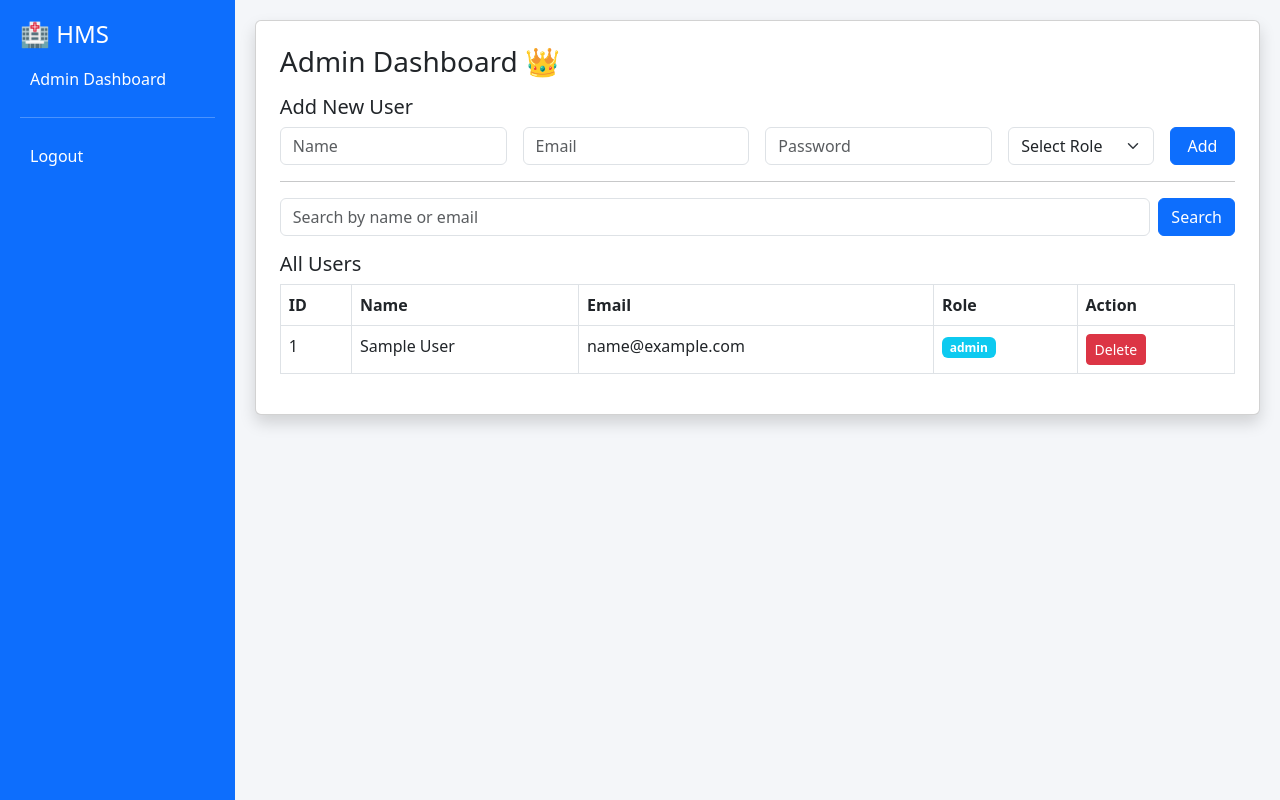
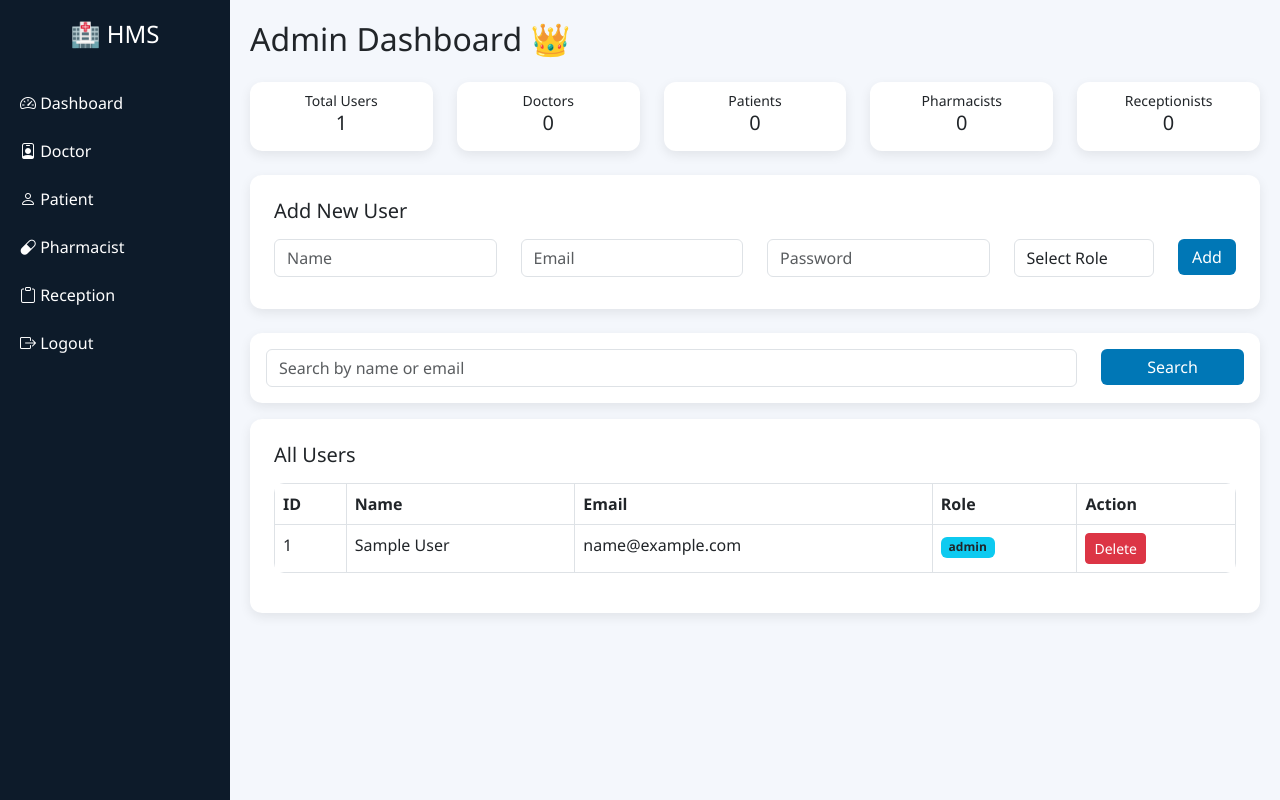
Before and after one commit to Dhannajay007/hospital-management-system, a Flask app: page /admin in a window 1280 px wide. Run offline with Flask 3, Linux system fonts and the light colour scheme; the visitor is signed in with stand-in values (Sample User, id 1); some libraries are stand-ins or nearby versions.

Commit message:
Added signup page and sidebar UI

```diff
--- a/app.py
+++ b/app.py
@@ -74,51 +74,155 @@
 
     return render_template('signup.html')
 
-@app.route("/admin")
-def admin_dashboard():
-    if "user" in session and session["role"] == "admin":
+@app.route('/admin', methods=['GET', 'POST'])
+def admin():
+    cur = mysql.connection.cursor()
 
-        search = request.args.get("search")
+    search = request.args.get('search')
 
-        cur = mysql.connection.cursor()
+    if search:
+        cur.execute("SELECT * FROM users WHERE name LIKE %s OR email LIKE %s",
+                    ('%' + search + '%', '%' + search + '%'))
+    else:
+        cur.execute("SELECT * FROM users")
 
-        if search:
-            query = """
-                SELECT * FROM users
-                WHERE name LIKE %s OR email LIKE %s
-            """
-            cur.execute(query, ('%' + search + '%', '%' + search + '%'))
-        else:
-            cur.execute("SELECT * FROM users")
+    users = cur.fetchall()
 
-        users = cur.fetchall()
-        cur.close()
+    # counts
+    cur.execute("SELECT COUNT(*) FROM users WHERE role='doctor'")
+    doctor_count = cur.fetchone()[0]
 
-        return render_template("admin.html", users=users)
+    cur.execute("SELECT COUNT(*) FROM users WHERE role='patient'")
+    patient_count = cur.fetchone()[0]
 
-    else:
-        return redirect("/")
+    cur.execute("SELECT COUNT(*) FROM users WHERE role='pharmacist'")
+    pharmacist_count = cur.fetchone()[0]
 
-@app.route("/doctor")
-def doctor_dashboard():
-    if "user" in session and session["role"] == "doctor":
+    cur.execute("SELECT COUNT(*) FROM users WHERE role='receptionist'")
+    reception_count = cur.fetchone()[0]
 
-        cur = mysql.connection.cursor()
+    cur.close()
 
-        # Show only this doctor's appointments
-        cur.execute("""
-            SELECT id, patient_email, appointment_date, status
-            FROM appointments
-            WHERE doctor_email = %s
-        """, (session["user"],))
+    return render_template(
+        'admin.html',
+        users=users,
+        doctor_count=doctor_count,
+        patient_count=patient_count,
+        pharmacist_count=pharmacist_count,
+        reception_count=reception_count
+    )
 
-        appointments = cur.fetchall()
-        cur.close()
+@app.route('/doctor')
+def doctor():
+    print("logged doctor:",session['user'])
+    if 'user' not in session:
+        return redirect('/')
 
-        return render_template("doctor.html", appointments=appointments)
+    doctor_email = session['user']
 
-    else:
-        return redirect("/")
+    cur = mysql.connection.cursor()
+
+    # ===== TOTAL PATIENTS =====
+    cur.execute("""
+        SELECT COUNT(*)
+        FROM requests
+        WHERE doctor_email=%s AND status='accepted'
+    """, (doctor_email,))
+    total_patients = cur.fetchone()[0]
+
+    # ===== TOTAL PRESCRIPTIONS =====
+    cur.execute("""
+        SELECT COUNT(*)
+        FROM prescriptions
+        WHERE doctor_email=%s
+    """, (doctor_email,))
+    total_prescriptions = cur.fetchone()[0]
+
+    # ===== ALL REQUESTS =====
+    cur.execute("""
+        SELECT * FROM requests
+        WHERE doctor_email=%s
+    """, (doctor_email,))
+    requests = cur.fetchall()
+
+    # ===== ACCEPTED PATIENTS =====
+    cur.execute("""
+        SELECT patient_email
+        FROM requests
+        WHERE doctor_email=%s AND status='accepted'
+    """, (doctor_email,))
+    accepted_patients = cur.fetchall()
+
+    # ===== PRESCRIPTIONS =====
+    cur.execute("""
+        SELECT * FROM prescriptions
+        WHERE doctor_email=%s
+    """, (doctor_email,))
+    prescriptions = cur.fetchall()
+
+    cur.close()
+
+    return render_template(
+        'doctor.html',
+        requests=requests,
+        accepted_patients=accepted_patients,
+        prescriptions=prescriptions,
+        total_patients=total_patients,
+        total_prescriptions=total_prescriptions
+    )
+
+@app.route('/accept/<int:id>')
+def accept(id):
+    cur = mysql.connection.cursor()
+
+    cur.execute("UPDATE requests SET status='accepted' WHERE id=%s", (id,))
+    mysql.connection.commit()
+
+    cur.close()
+    return redirect('/doctor')
+
+@app.route('/reject/<int:id>')
+def reject(id):
+    cur = mysql.connection.cursor()
+
+    cur.execute("UPDATE requests SET status='rejected' WHERE id=%s", (id,))
+    mysql.connection.commit()
+
+    cur.close()
+    return redirect('/doctor')
+
+@app.route('/add_prescription', methods=['POST'])
+def add_prescription():
+
+    if 'user' not in session:
+        return redirect('/')
+
+    doctor_email = session['user']
+
+    # GET DATA FROM FORM
+    patient_email = request.form.get('patient_email')
+    medicine = request.form.get('medicine')
+    notes = request.form.get('notes')
+
+    print("FORM DATA:", patient_email, medicine, notes)
+
+    # SAFETY CHECK (IMPORTANT)
+    if not patient_email or not medicine or not notes:
+        print("ERROR: Missing data")
+        return redirect('/doctor')
+
+    cur = mysql.connection.cursor()
+
+    cur.execute("""
+        INSERT INTO prescriptions
+        (patient_email, doctor_email, medicine, notes)
+        VALUES (%s, %s, %s, %s)
+    """, (patient_email, doctor_email, medicine, notes))
+
+    mysql.connection.commit()
+    cur.close()
+
+    return redirect('/doctor')
 
 @app.route("/patient")
 def patient_dashboard():
@@ -166,6 +270,25 @@
 
     else:
         return redirect("/")
+
+@app.route('/dispense/<int:id>')
+def dispense(id):
+
+    if 'user' not in session:
+        return redirect('/')
+
+    cur = mysql.connection.cursor()
+
+    cur.execute("""
+        UPDATE prescriptions
+        SET status = 'dispensed'
+        WHERE id = %s
+    """, (id,))
+
+    mysql.connection.commit()
+    cur.close()
+
+    return redirect('/pharmacist')
 
 @app.route("/add_user", methods=["POST"])
 def add_user():
@@ -223,15 +346,6 @@
     else:
         return redirect("/")
 
-@app.route("/add_prescription/<int:appointment_id>")
-def add_prescription(appointment_id):
-
-    if "user" in session and session["role"] == "doctor":
-
-        return render_template("add_prescription.html", appointment_id=appointment_id)
-
-    else:
-        return redirect("/")
 
 @app.route("/save_prescription", methods=["POST"])
 def save_prescription():
@@ -348,13 +462,15 @@
         existing_bill = cur.fetchone()
 
         if not existing_bill:
-            amount = 500
+            amount = 500  # fixed price
+
+            # ✅ INSERT BILL (THIS WAS MISSING)
             cur.execute("""
-    SELECT a.id, a.patient_email, a.doctor_email, a.appointment_date, a.status,
-           b.id as bill_id
-    FROM appointments a
-    LEFT JOIN bills b ON a.id = b.appointment_id
-            """)
+                INSERT INTO bills (appointment_id, patient_email, amount, status)
+                VALUES (%s, %s, %s, %s)
+            """, (appointment_id, patient_email, amount, 'Pending'))
+
+            mysql.connection.commit()
 
         cur.close()
 
@@ -403,6 +519,5 @@
     else:
         return redirect("/")
 
-
 if __name__ == "__main__":
     app.run(debug=True)
--- a/templates/admin.html
+++ b/templates/admin.html
@@ -1,28 +1,73 @@
-{% extends "base.html" %}
+{% extends 'base.html' %}
 
 {% block content %}
 
-<div class="card shadow p-4">
-    <h3 class="mb-3">Admin Dashboard 👑</h3>
+<h2 class="mb-4">Admin Dashboard 👑</h2>
 
-    <h5>Add New User</h5>
-    <form method="POST" action="/add_user" class="row g-3">
+<!-- ===== DASHBOARD CARDS ===== -->
+<div class="row mb-4 text-center">
 
-        <div class="col-md-3">
+    <div class="col">
+        <div class="card p-2">
+            <small>Total Users</small>
+            <h5>{{ users|length }}</h5>
+        </div>
+    </div>
+
+    <div class="col">
+        <div class="card p-2">
+            <small>Doctors</small>
+            <h5>{{ doctor_count }}</h5>
+        </div>
+    </div>
+
+    <div class="col">
+        <div class="card p-2">
+            <small>Patients</small>
+            <h5>{{ patient_count }}</h5>
+        </div>
+    </div>
+
+    <div class="col">
+        <div class="card p-2">
+            <small>Pharmacists</small>
+            <h5>{{ pharmacist_count }}</h5>
+        </div>
+    </div>
+
+    <div class="col">
+        <div class="card p-2">
+            <small>Receptionists</small>
+            <h5>{{ reception_count }}</h5>
+        </div>
+    </div>
+
+</div>
+
+
+<!-- ===== ADD USER FORM ===== -->
+<div class="card p-4 mb-4">
+    <h5 class="mb-3">Add New User</h5>
+
+    <form method="POST" action="/admin">
+        <div class="row">
+
+            <div class="col-md-3 mb-2">
                 <input type="text" name="name" class="form-control" placeholder="Name" required>
             </div>
 
-        <div class="col-md-3">
+            <div class="col-md-3 mb-2">
                 <input type="email" name="email" class="form-control" placeholder="Email" required>
             </div>
 
-        <div class="col-md-3">
+            <div class="col-md-3 mb-2">
                 <input type="password" name="password" class="form-control" placeholder="Password" required>
             </div>
 
-        <div class="col-md-2">
-            <select name="role" class="form-select" required>
+            <div class="col-md-2 mb-2">
+                <select name="role" class="form-control" required>
                     <option value="">Select Role</option>
+                    <option value="admin">Admin</option>
                     <option value="doctor">Doctor</option>
                     <option value="patient">Patient</option>
                     <option value="receptionist">Receptionist</option>
@@ -30,27 +75,37 @@
                 </select>
             </div>
 
-        <div class="col-md-1">
+            <div class="col-md-1 mb-2">
                 <button type="submit" class="btn btn-primary w-100">Add</button>
             </div>
 
+        </div>
     </form>
+</div>
+<!--==== search bar ====-->
+<div class="card p-3 mb-3">
+    <form method="GET" action="/admin">
+        <div class="row">
 
-    <hr>
-    <form method="GET" action="/admin" class="mb-3 d-flex">
+            <div class="col-md-10">
+                <input type="text" name="search" class="form-control"
+                       placeholder="Search by name or email">
+            </div>
 
-    <input type="text"
-           name="search"
-           class="form-control me-2"
-           placeholder="Search by name or email">
+            <div class="col-md-2">
+                <button class="btn btn-primary w-100">Search</button>
+            </div>
 
-    <button class="btn btn-primary">Search</button>
+        </div>
+    </form>
+</div>
 
-</form>
-    <h5>All Users</h5>
+<!-- ===== USER TABLE ===== -->
+<div class="card p-4">
+    <h5 class="mb-3">All Users</h5>
 
-    <div class="table-responsive">
-        <table class="table table-bordered table-hover">
+    <table class="table table-hover table-bordered">
+        <thead>
             <tr>
                 <th>ID</th>
                 <th>Name</th>
@@ -58,27 +113,28 @@
                 <th>Role</th>
                 <th>Action</th>
             </tr>
+        </thead>
 
+        <tbody>
             {% for user in users %}
             <tr>
                 <td>{{ user[0] }}</td>
                 <td>{{ user[1] }}</td>
                 <td>{{ user[2] }}</td>
                 <td>
-                    <span class="badge bg-info">{{ user[4] }}</span>
+                    <span class="badge bg-info text-dark">
+                        {{ user[4] }}
+                    </span>
                 </td>
                 <td>
-                    <a href="/delete_user/{{ user[0] }}"
-                       class="btn btn-sm btn-danger"
-                       onclick="return confirmAction('Delete this user?')">
+                    <a href="/delete/{{ user[0] }}" class="btn btn-danger btn-sm">
                         Delete
                     </a>
                 </td>
             </tr>
             {% endfor %}
+        </tbody>
     </table>
 </div>
 
-</div>
-
 {% endblock %}
--- a/templates/base.html
+++ b/templates/base.html
@@ -1,77 +1,109 @@
 <!DOCTYPE html>
-<html>
+<html lang="en">
 <head>
+    <meta charset="UTF-8">
     <title>Hospital System</title>
 
+    <!-- Bootstrap -->
     <link href="https://cdn.jsdelivr.net/npm/bootstrap@5.3.0/dist/css/bootstrap.min.css" rel="stylesheet">
+
+    <!-- Icons -->
+    <link href="https://cdn.jsdelivr.net/npm/bootstrap-icons/font/bootstrap-icons.css" rel="stylesheet">
 
     <style>
         body {
-            display: flex;
+            margin: 0;
+            background-color: #f4f7fc;
+            font-family: 'Segoe UI', sans-serif;
         }
 
+        /* Sidebar */
         .sidebar {
-            width: 250px;
-            height: 100vh;
-            background-color: #0d6efd;
+            position: fixed;
+            width: 230px;
+            height: 100%;
+            background: #0d1b2a;
             color: white;
+            padding-top: 20px;
+        }
+
+        .sidebar h4 {
+            text-align: center;
+            margin-bottom: 30px;
+        }
+
+        .sidebar a {
+            display: block;
+            padding: 12px 20px;
+            color: white;
+            text-decoration: none;
+            transition: 0.3s;
+        }
+
+        .sidebar a:hover {
+            background: #1b263b;
+        }
+
+        /* Main content */
+        .main {
+            margin-left: 230px;
             padding: 20px;
         }
 
-        .sidebar a {
-            color: white;
-            display: block;
-            padding: 10px;
-            text-decoration: none;
-            margin-bottom: 10px;
+        /* Cards */
+        .card {
+            border: none;
+            border-radius: 12px;
+            box-shadow: 0 4px 12px rgba(0,0,0,0.08);
         }
 
-        .sidebar a:hover {
-            background-color: #084298;
-            border-radius: 5px;
+        .card-title {
+            font-weight: bold;
         }
 
-        .content {
-            flex-grow: 1;
-            padding: 20px;
-            background-color: #f4f6f9;
+        /* Buttons */
+        .btn-primary {
+            background-color: #0077b6;
+            border: none;
+        }
+
+        .btn-primary:hover {
+            background-color: #0096c7;
+        }
+
+        /* Table */
+        table {
+            background: white;
+            border-radius: 10px;
+            overflow: hidden;
+        }
+
+        th {
+            background-color: #0d1b2a;
+            color: white;
         }
     </style>
 </head>
 
 <body>
 
-<!-- Sidebar -->
-<div class="sidebar">
-    <h4>🏥 HMS</h4>
-    {% if session['role'] == 'admin' %}
-        <a href="/admin">Admin Dashboard</a>
-    {% endif %}
+    <!-- Sidebar -->
+    <div class="sidebar">
+        <h4>🏥 HMS</h4>
 
-    {% if session['role'] == 'doctor' %}
-        <a href="/doctor">Doctor Dashboard</a>
-    {% endif %}
+        <a href="/admin"><i class="bi bi-speedometer2"></i> Dashboard</a>
+        <a href="/doctor"><i class="bi bi-person-badge"></i> Doctor</a>
+        <a href="/patient"><i class="bi bi-person"></i> Patient</a>
+        <a href="/pharmacist"><i class="bi bi-capsule"></i> Pharmacist</a>
+        <a href="/receptionist"><i class="bi bi-clipboard"></i> Reception</a>
+        <a href="/logout"><i class="bi bi-box-arrow-right"></i> Logout</a>
+    </div>
 
-    {% if session['role'] == 'patient' %}
-        <a href="/patient">Patient Dashboard</a>
-    {% endif %}
-
-    {% if session['role'] == 'receptionist' %}
-        <a href="/receptionist">Receptionist Dashboard</a>
-    {% endif %}
-
-    {% if session['role'] == 'pharmacist' %}
-        <a href="/pharmacist">Pharmacist Dashboard</a>
-    {% endif %}
-    <hr>
-
-    <a href="/logout">Logout</a>
-</div>
-
-<!-- Main Content -->
-<div class="content">
-    {% block content %}{% endblock %}
-</div>
+    <!-- Main content -->
+    <div class="main">
+        {% block content %}
+        {% endblock %}
+    </div>
 
 </body>
 </html>
--- a/templates/pharmacist.html
+++ b/templates/pharmacist.html
@@ -27,7 +27,7 @@
                     <td>{{ p[3] }}</td>
 
                     <td>
-                        {% if p[4] == "Dispensed" %}
+                        {% if p[4] == "dispensed" %}
                             <span class="badge bg-success">Dispensed</span>
                         {% else %}
                             <span class="badge bg-warning text-dark">Pending</span>
```
Also changed, not shown: templates/doctor.html (+65 -42 lines), templates/patient_bills.html (+9 -6 lines), templates/receptionist.html (+16 -7 lines). Lines whose indentation alone changed are shown as unchanged.
